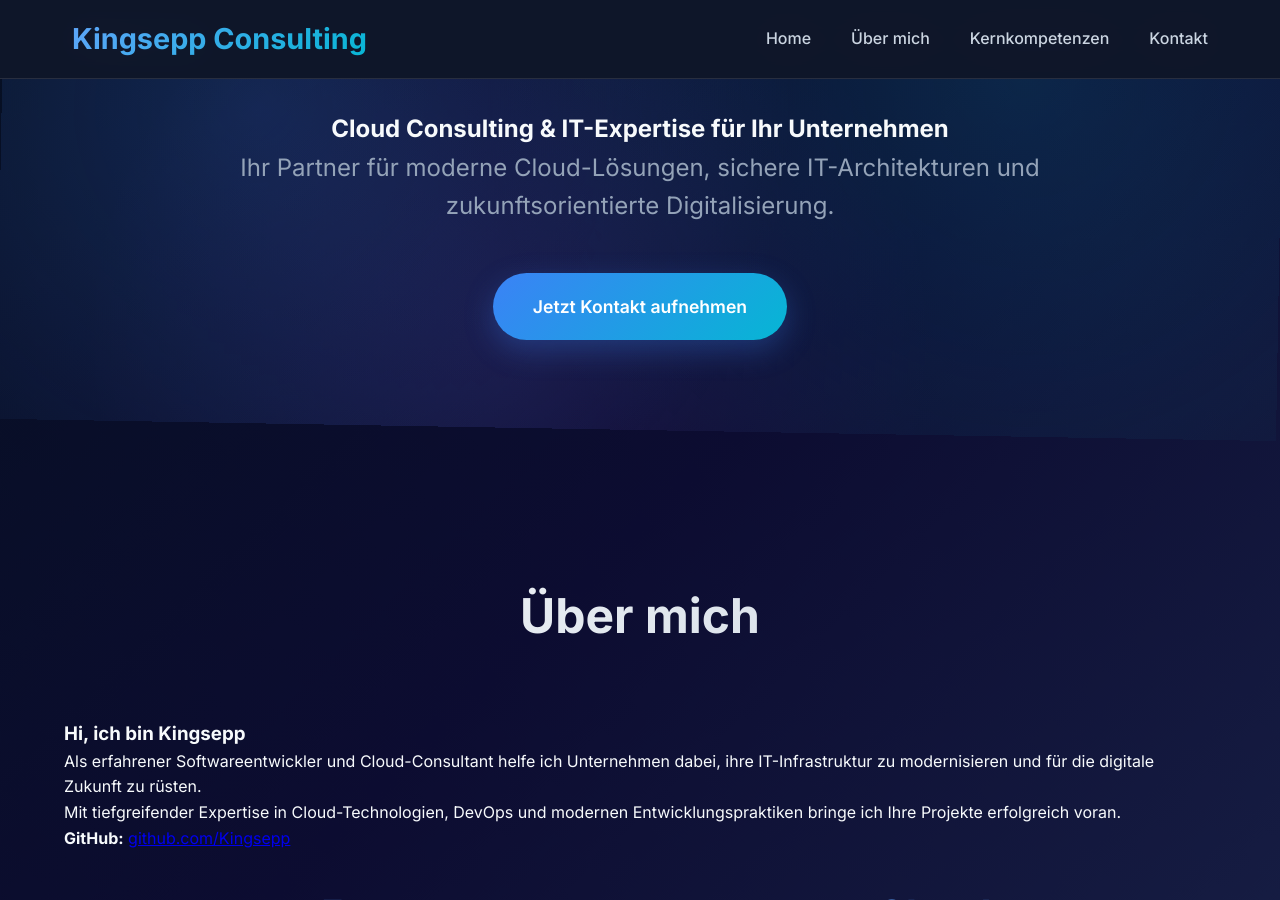
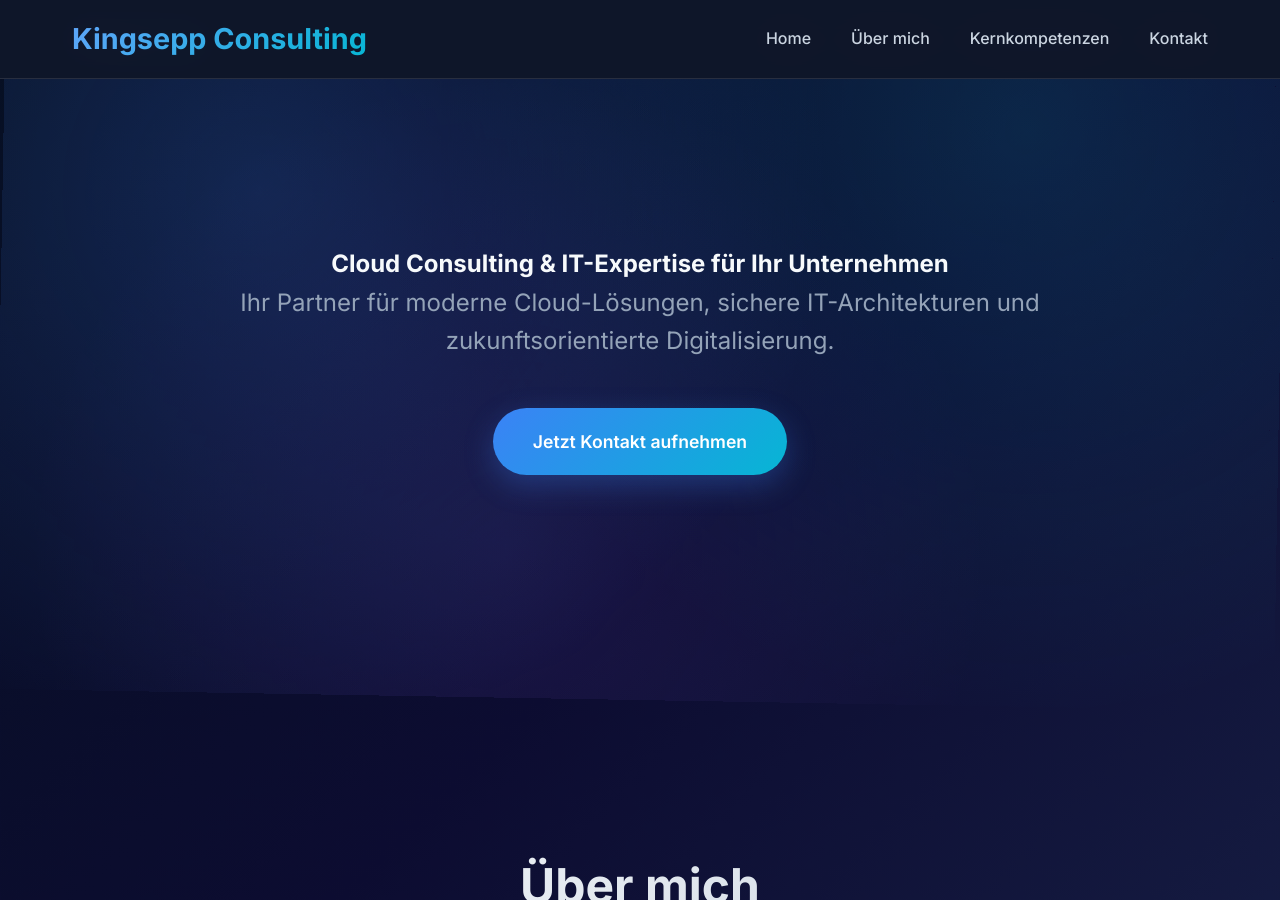
Before and after one commit to kingsepp/kingsepp.github.io, a Jekyll site: the page built from index.md, in a window 1280 px wide and 900 px high. Built offline with Jekyll 4.4.1, drawn with Linux system fonts in a browser that asks for light colours.

Commit message:
Fix: Banner

```diff
--- a/assets/css/style.css
+++ b/assets/css/style.css
@@ -108,7 +108,7 @@ nav {
    HERO SECTION
    =========================== */
 .hero {
-    min-height: 50vh;
+    min-height: 80vh;
     display: flex;
     align-items: center;
     justify-content: center;
```
